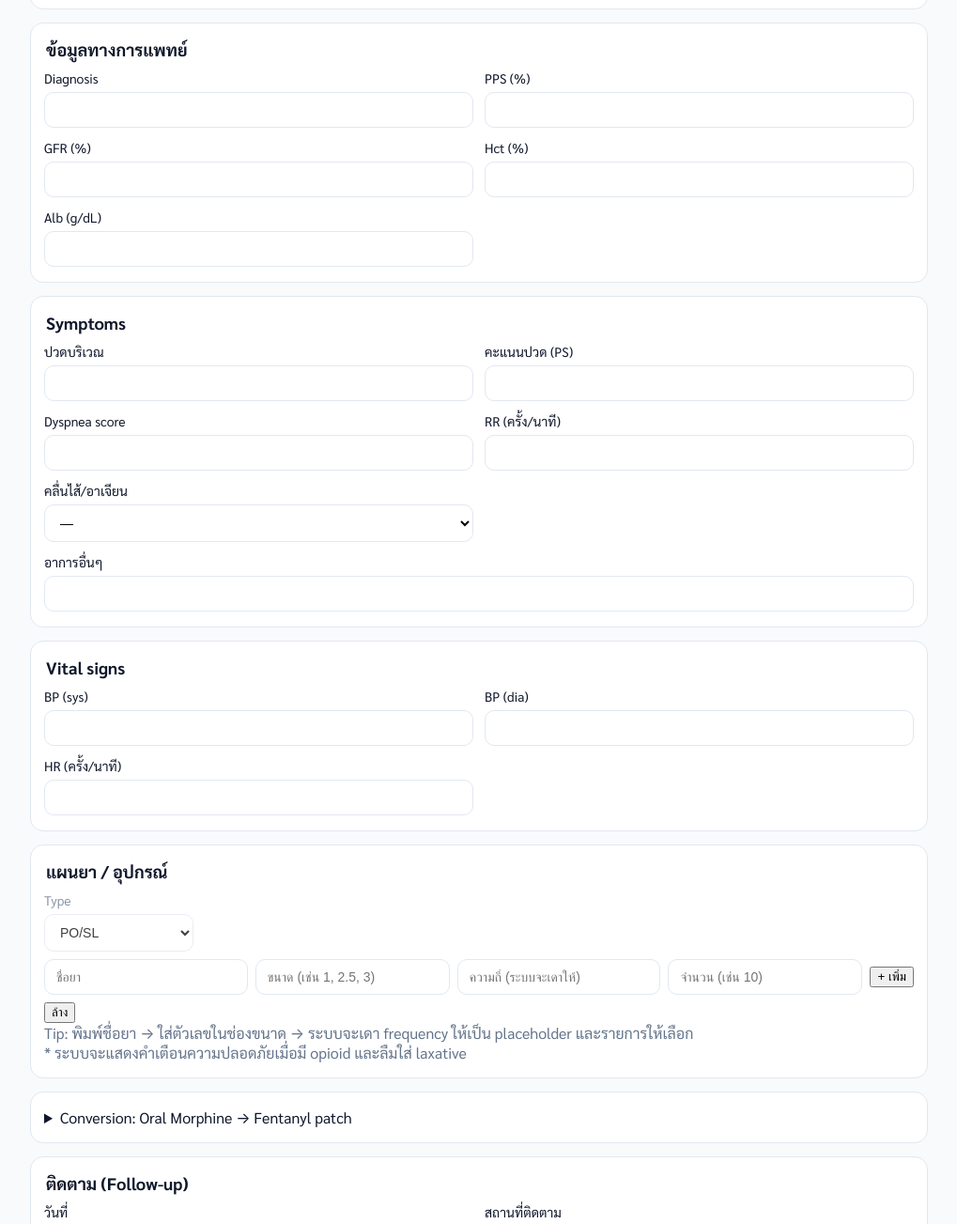
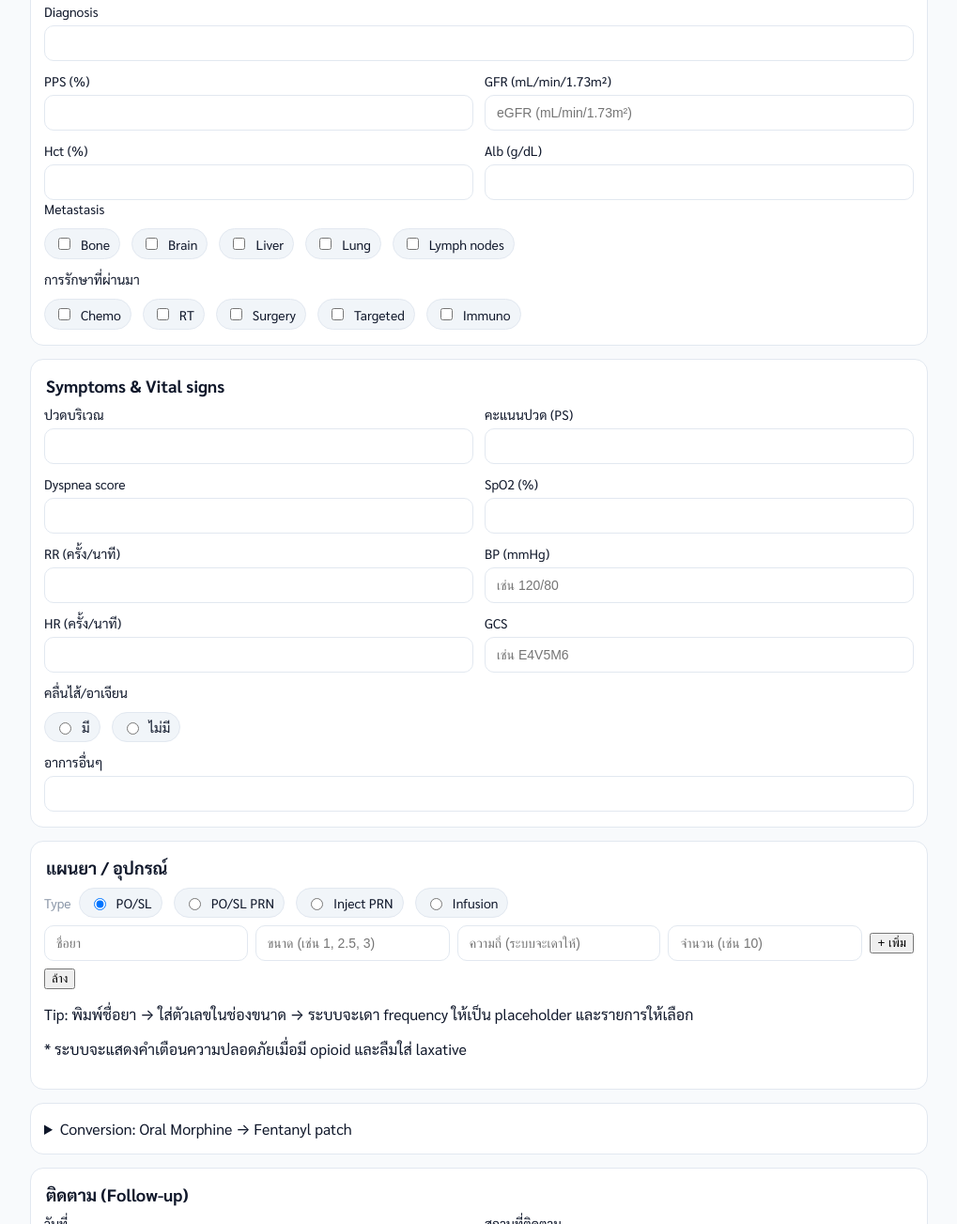
Before and after one commit to jakrach101/pc-refer, a plain HTML site: page index.html in a window 1280 px wide. Shown: the part 1497-2800 px from the top of the page at 94% size, without its empty margins (130-1149 px from the left). Drawn offline with Linux system fonts and the light colour scheme; a web font is replaced by a local one.

Commit message:
Update index.html

```diff
--- a/index.html
+++ b/index.html
@@ -6,7 +6,7 @@
     <title>ใบส่งตัว Palliative Care</title>
     <link rel="preconnect" href="https://fonts.googleapis.com">
     <link rel="preconnect" href="https://fonts.gstatic.com" crossorigin>
-    <link href="https://fonts.googleapis.com/css2?family=Sarabun:wght@300;400;600;700&display=swap" rel="stylesheet">
+    <link href="https://fonts.googleapis.com/css2?family=Sarabun:wght@300;400;600;700&family=TH+Sarabun+New:wght@400;700&display=swap" rel="stylesheet">
     <link rel="stylesheet" href="style.css" />
   </head>
   <body>
@@ -49,9 +49,11 @@
           <label>HN <input id="pHN" /></label>
           <label>เลขบัตรประชาชน <input id="pCID" /></label>
           <label class="span-2">ที่อยู่ <input id="pAddress" /></label>
-          <label>ผู้ดูแลหลัก <input id="careName" /></label>
-          <label>ความสัมพันธ์ <input id="careRelation" /></label>
-          <label>โทรศัพท์ผู้ดูแล <input id="careTel" /></label>
+        </div>
+        <div>
+          <h3 style="margin:12px 0 8px 2px;font-size:16px">ผู้ดูแล <span class="muted" style="font-size:13px">(คนแรก = ผู้ดูแลหลัก)</span></h3>
+          <div id="caregiversList"></div>
+          <button id="addCaregiver" type="button" class="small" style="margin-top:8px">+ เพิ่มผู้ดูแล</button>
         </div>
       </section>
 
@@ -98,52 +100,62 @@
       <section class="card">
         <h2>ข้อมูลทางการแพทย์</h2>
         <div class="grid">
-          <label>Diagnosis <input id="dx" /></label>
-          <label>PPS (%) <input id="pps" type="number" min="0" max="100" /></label>
-          <label>GFR (%) <input id="gfr" type="number" min="0" max="100" /></label>
+          <label class="span-2">Diagnosis <input id="dx" /></label>
+          <label>PPS (%) <input id="pps" type="number" min="10" max="100" step="10" /></label>
+          <label>GFR (mL/min/1.73m²) <input id="gfr" type="number" min="0" max="200" step="1" placeholder="eGFR (mL/min/1.73m²)" /></label>
           <label>Hct (%) <input id="hct" type="number" min="0" max="100" /></label>
           <label>Alb (g/dL) <input id="alb" type="number" step="0.1" /></label>
+        </div>
+        <div class="grid">
+          <label>Metastasis</label>
+          <div id="metastasisChips" class="chips span-2">
+            <label><input type="checkbox" value="Bone"> Bone</label>
+            <label><input type="checkbox" value="Brain"> Brain</label>
+            <label><input type="checkbox" value="Liver"> Liver</label>
+            <label><input type="checkbox" value="Lung"> Lung</label>
+            <label><input type="checkbox" value="Lymph nodes"> Lymph nodes</label>
+          </div>
+          <label>การรักษาที่ผ่านมา</label>
+          <div id="treatmentChips" class="chips span-2">
+            <label><input type="checkbox" value="Chemo"> Chemo</label>
+            <label><input type="checkbox" value="RT"> RT</label>
+            <label><input type="checkbox" value="Surgery"> Surgery</label>
+            <label><input type="checkbox" value="Targeted therapy"> Targeted</label>
+            <label><input type="checkbox" value="Immunotherapy"> Immuno</label>
+          </div>
         </div>
       </section>
 
       <section class="card">
-        <h2>Symptoms</h2>
+        <h2>Symptoms & Vital signs</h2>
         <div class="grid">
           <label>ปวดบริเวณ <input id="painSite" /></label>
           <label>คะแนนปวด (PS) <input id="painScore" type="number" min="0" max="10" /></label>
           <label>Dyspnea score <input id="dyspneaScore" type="number" min="0" max="10" /></label>
+          <label>SpO2 (%) <input id="spo2" type="number" min="0" max="100" /></label>
           <label>RR (ครั้ง/นาที) <input id="vsRR" type="number" min="0" /></label>
-          <label>คลื่นไส้/อาเจียน
-            <select id="nausea">
-              <option value="">—</option>
-              <option>มี</option>
-              <option>ไม่มี</option>
-            </select>
-          </label>
+          <label>BP (mmHg) <input id="bp" placeholder="เช่น 120/80" /></label>
+          <label>HR (ครั้ง/นาที) <input id="hr" type="number" min="0" /></label>
+          <label>GCS <input id="gcs" placeholder="เช่น E4V5M6" /></label>
+          <label>คลื่นไส้/อาเจียน</label>
+          <div id="nauseaChips" class="chips span-2">
+            <label><input type="radio" name="nausea" value="มี"> มี</label>
+            <label><input type="radio" name="nausea" value="ไม่มี"> ไม่มี</label>
+          </div>
           <label class="span-2">อาการอื่นๆ <input id="others" /></label>
-        </div>
-      </section>
-
-      <section class="card">
-        <h2>Vital signs</h2>
-        <div class="grid">
-          <label>BP (sys) <input id="bpSys" type="number" min="0" /></label>
-          <label>BP (dia) <input id="bpDia" type="number" min="0" /></label>
-          <label>HR (ครั้ง/นาที) <input id="hr" type="number" min="0" /></label>
         </div>
       </section>
 
       <section class="card">
         <h2>แผนยา / อุปกรณ์</h2>
         <div class="row">
-          <label class="muted">Type
-            <select id="orderType">
-              <option value="po">PO/SL</option>
-              <option value="po_prn">PO/SL (PRN)</option>
-              <option value="inj_prn">Inject (PRN)</option>
-              <option value="inf">Infusion (IV/CSCI)</option>
-            </select>
-          </label>
+          <label class="muted">Type</label>
+          <div id="orderTypeChips" class="chips">
+            <label><input type="radio" name="orderType" value="po" checked> PO/SL</label>
+            <label><input type="radio" name="orderType" value="po_prn"> PO/SL PRN</label>
+            <label><input type="radio" name="orderType" value="inj_prn"> Inject PRN</label>
+            <label><input type="radio" name="orderType" value="inf"> Infusion</label>
+          </div>
         </div>
 
         <div id="singleOrder">
@@ -155,7 +167,7 @@
             <button id="addOne" type="button">+ เพิ่ม</button>
             <button id="clearOne" type="button">ล้าง</button>
           </div>
-          <p class="sub">Tip: พิมพ์ชื่อยา → ใส่ตัวเลขในช่องขนาด → ระบบจะเดา frequency ให้เป็น placeholder และรายการให้เลือก</p>
+          <p class="hint">Tip: พิมพ์ชื่อยา → ใส่ตัวเลขในช่องขนาด → ระบบจะเดา frequency ให้เป็น placeholder และรายการให้เลือก</p>
           <datalist id="formulary"></datalist>
           <datalist id="freqList"></datalist>
         </div>
@@ -181,11 +193,11 @@
             <input id="mixQty" type="number" min="1" placeholder="#" title="จำนวน (bag)" />
           </div>
           <div class="row">
-            <button id="mixAdd" type="button">Add to Med List</button>
+            <button id="mixAdd" class="btn-primary" type="button">Add to Med List</button>
           </div>
         </div>
 
-        <p class="sub">* ระบบจะแสดงคำเตือนความปลอดภัยเมื่อมี opioid และลืมใส่ laxative</p>
+        <p class="hint">* ระบบจะแสดงคำเตือนความปลอดภัยเมื่อมี opioid และลืมใส่ laxative</p>
         <div id="medList"></div>
         <div id="tddSummary" class="sub"></div>
       </section>
@@ -232,6 +244,7 @@
           <div class="row" style="margin-top:6px">
             <label>Font family
               <select id="printFont">
+                <option>TH SarabunPSK</option>
                 <option>TH Sarabun New</option>
                 <option>Sarabun</option>
                 <option>Noto Sans Thai</option>
@@ -241,7 +254,7 @@
               </select>
             </label>
             <label>Font size (pt)
-              <input id="printSize" type="number" min="12" max="20" step="0.5" placeholder="16" />
+              <input id="printSize" type="number" min="8" max="20" step="0.5" placeholder="16" />
             </label>
             <label>Line height
               <input id="printLineHeight" type="number" min="1.10" max="1.60" step="0.05" placeholder="1.35" />
@@ -272,6 +285,7 @@
       </section>
 
       <section id="printDoc" class="card pdf">
+        <div id="pageEstimate" class="page-estimate"></div>
         <div class="print-header">
           <img src="logo.png" class="logo" alt="logo" />
           <div class="heading"><h2>ใบส่งตัวผู้ป่วย Palliative Care</h2></div>
```
